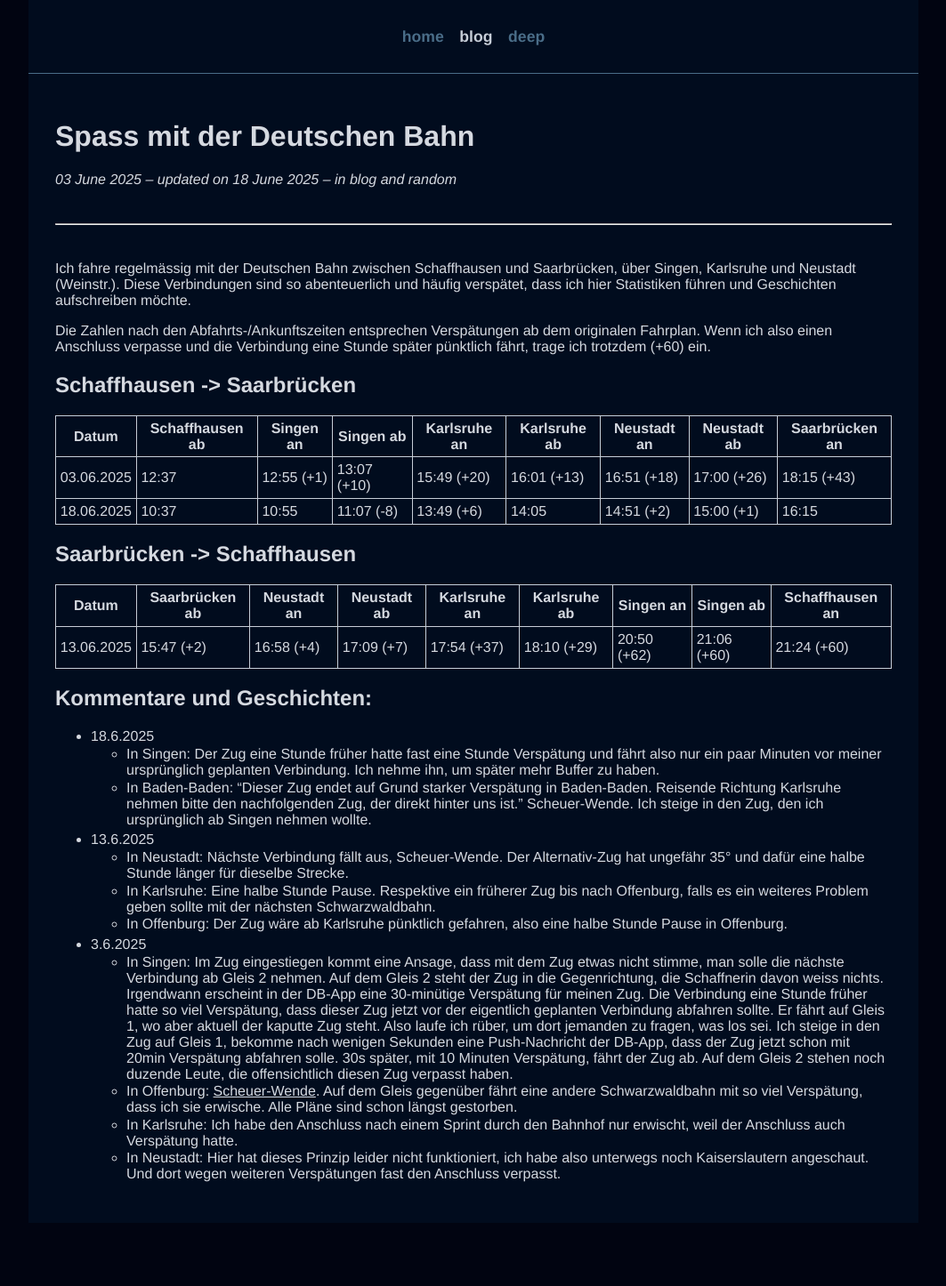
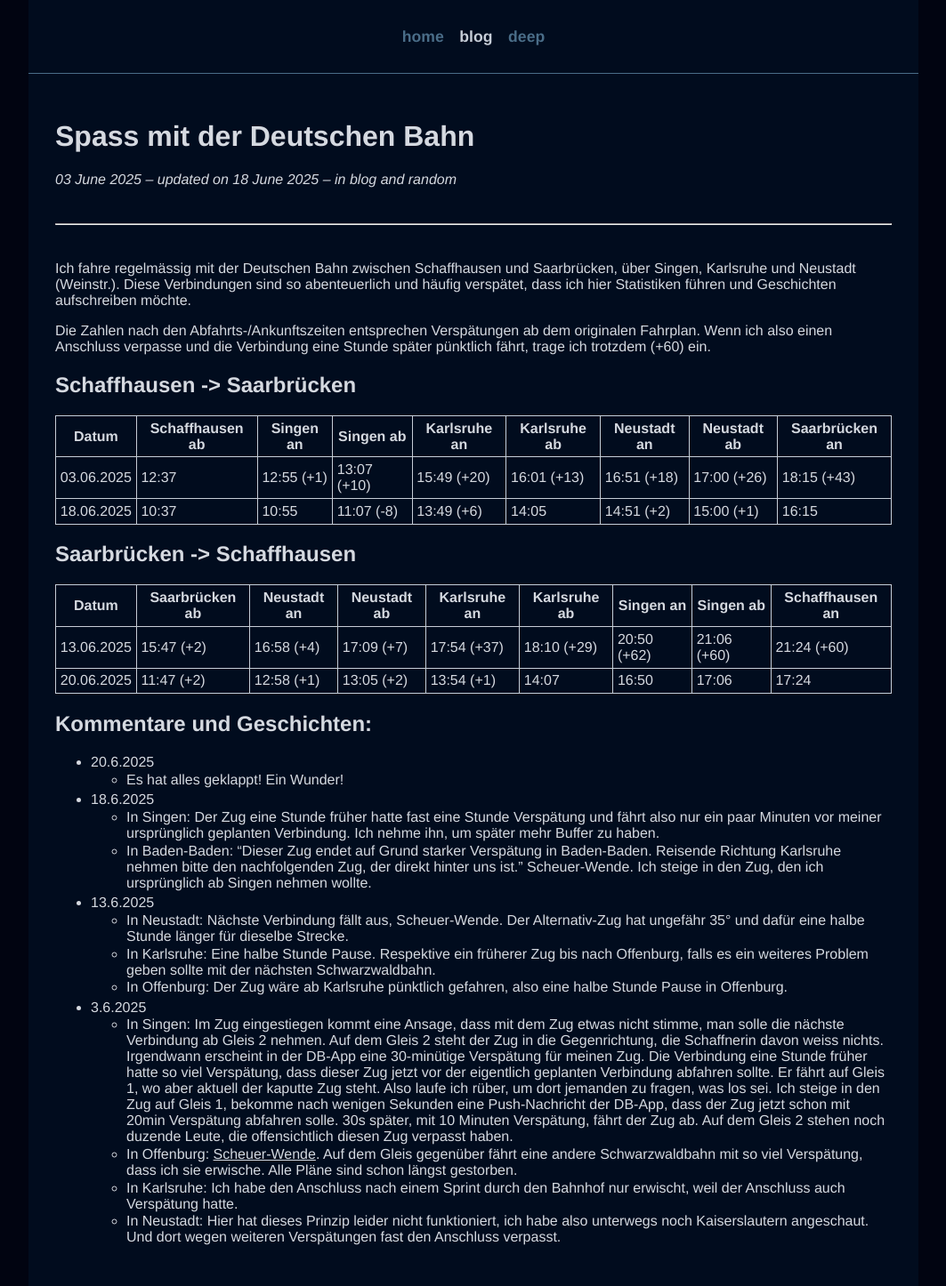
Before and after one commit to riesentoaster/valentinhuber.me, a Jekyll site: the page built from blog/random/_posts/2025-06-03-Spass-mit-der-Deutschen-Bahn.md, in a window 1280 px wide. Shown: the whole page at 89% size, without its empty margins (108-1171 px from the left). Built offline with Jekyll 4.4.1, drawn with Linux system fonts in a browser that asks for light colours; nearby versions of some CDN libraries; before the commit the page ends 1375 px from its top, so only the background shows below that.

Commit message:
More stories

```diff
--- a/blog/random/_posts/2025-06-03-Spass-mit-der-Deutschen-Bahn.md
+++ b/blog/random/_posts/2025-06-03-Spass-mit-der-Deutschen-Bahn.md
@@ -21,9 +21,12 @@
 | Datum      | Saarbrücken ab | Neustadt an | Neustadt ab | Karlsruhe an | Karlsruhe ab | Singen an   | Singen ab   | Schaffhausen an |
 |------------|----------------|-------------|-------------|--------------|--------------|-------------|-------------|-----------------|
 | 13.06.2025 | 15:47 (+2)     | 16:58 (+4)  | 17:09 (+7)  | 17:54 (+37)  | 18:10 (+29)  | 20:50 (+62) | 21:06 (+60) | 21:24 (+60)     |
+| 20.06.2025 | 11:47 (+2)     | 12:58 (+1)  | 13:05 (+2)  | 13:54 (+1)   | 14:07        | 16:50       | 17:06       | 17:24           |
 
 
 ## Kommentare und Geschichten:
+- 20.6.2025
+  - Es hat alles geklappt! Ein Wunder!
 - 18.6.2025
   - In Singen: Der Zug eine Stunde früher hatte fast eine Stunde Verspätung und fährt also nur ein paar Minuten vor meiner ursprünglich geplanten Verbindung. Ich nehme ihn, um später mehr Buffer zu haben.
   - In Baden-Baden: "Dieser Zug endet auf Grund starker Verspätung in Baden-Baden. Reisende Richtung Karlsruhe nehmen bitte den nachfolgenden Zug, der direkt hinter uns ist." Scheuer-Wende. Ich steige in den Zug, den ich ursprünglich ab Singen nehmen wollte.
```
